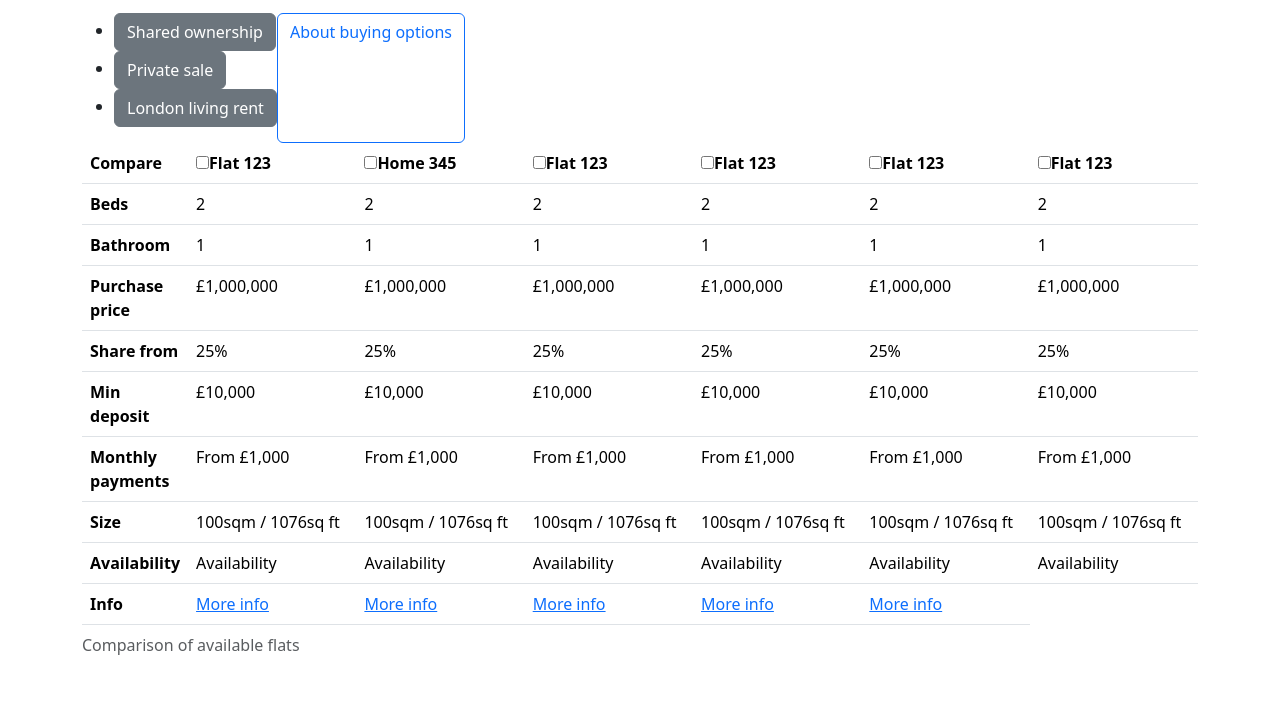
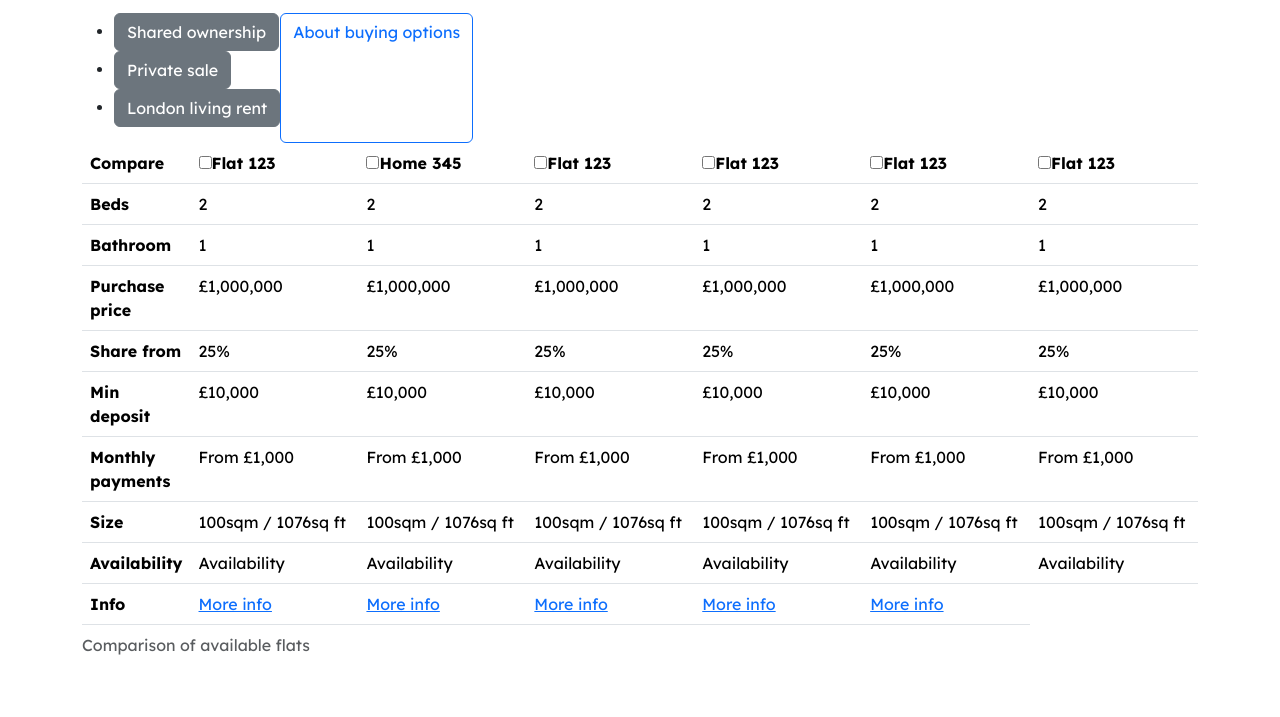
Before and after one commit to stevemokeefe/spindogs, a website built with Parcel: page src/index.html in a window 1280 px wide. Shown: the part 83-800 px from the top of the page. Built offline with nearby package versions, Linux system fonts and the light colour scheme.

Commit message:
Update font

```diff
--- a/src/scss/styles.scss
+++ b/src/scss/styles.scss
@@ -1,2 +1,12 @@
 // Import all of Bootstrap’s CSS
 @import "bootstrap/scss/bootstrap";
+
+@import url('https://fonts.googleapis.com/css2?family=Lexend+Deca:wght@100..900&display=swap');
+
+:root {
+  --bs-body-font-family: 'Lexend Deca', sans-serif;
+}
+
+.table-container {
+  overflow-x: auto;
+}
```
